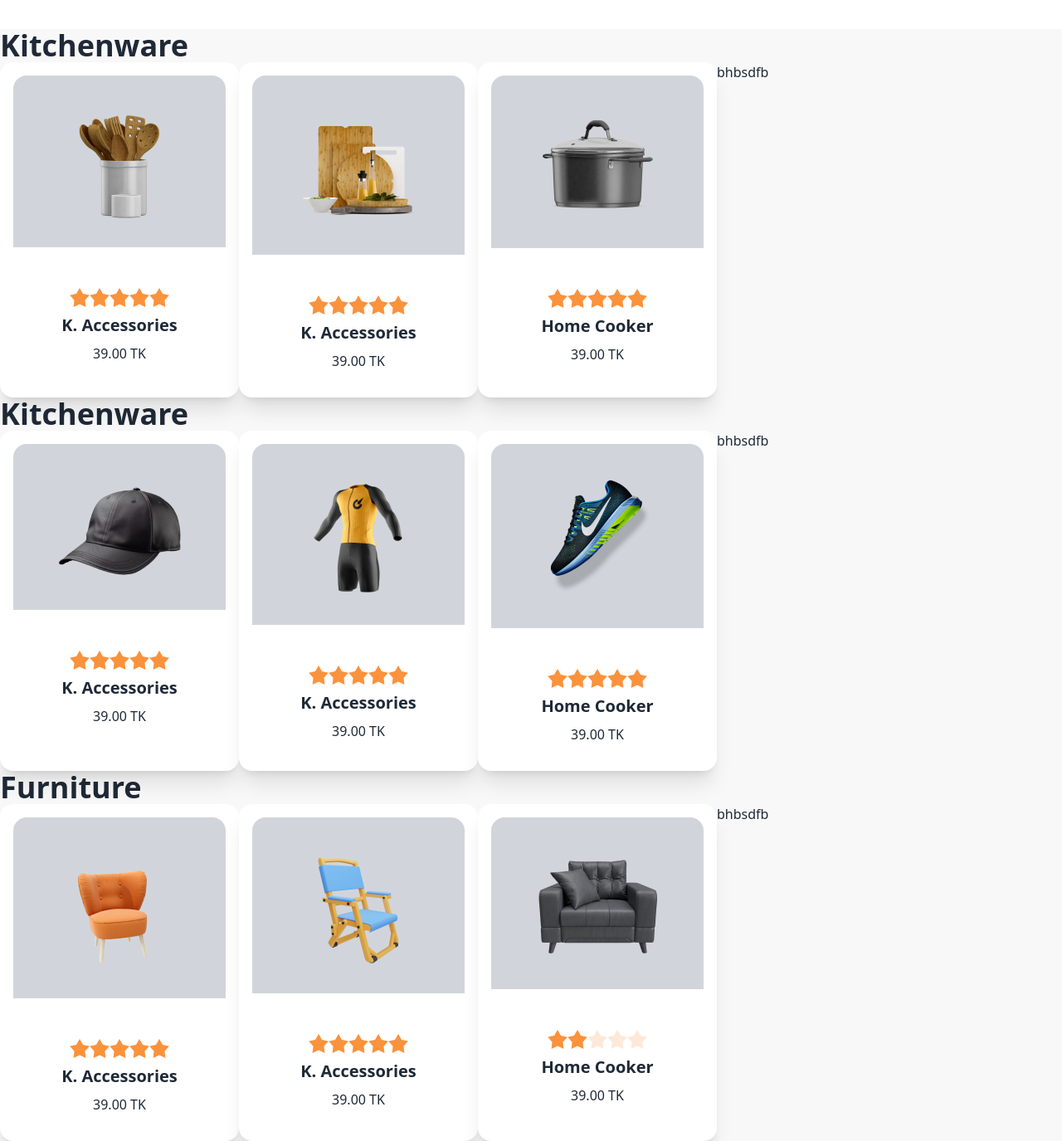
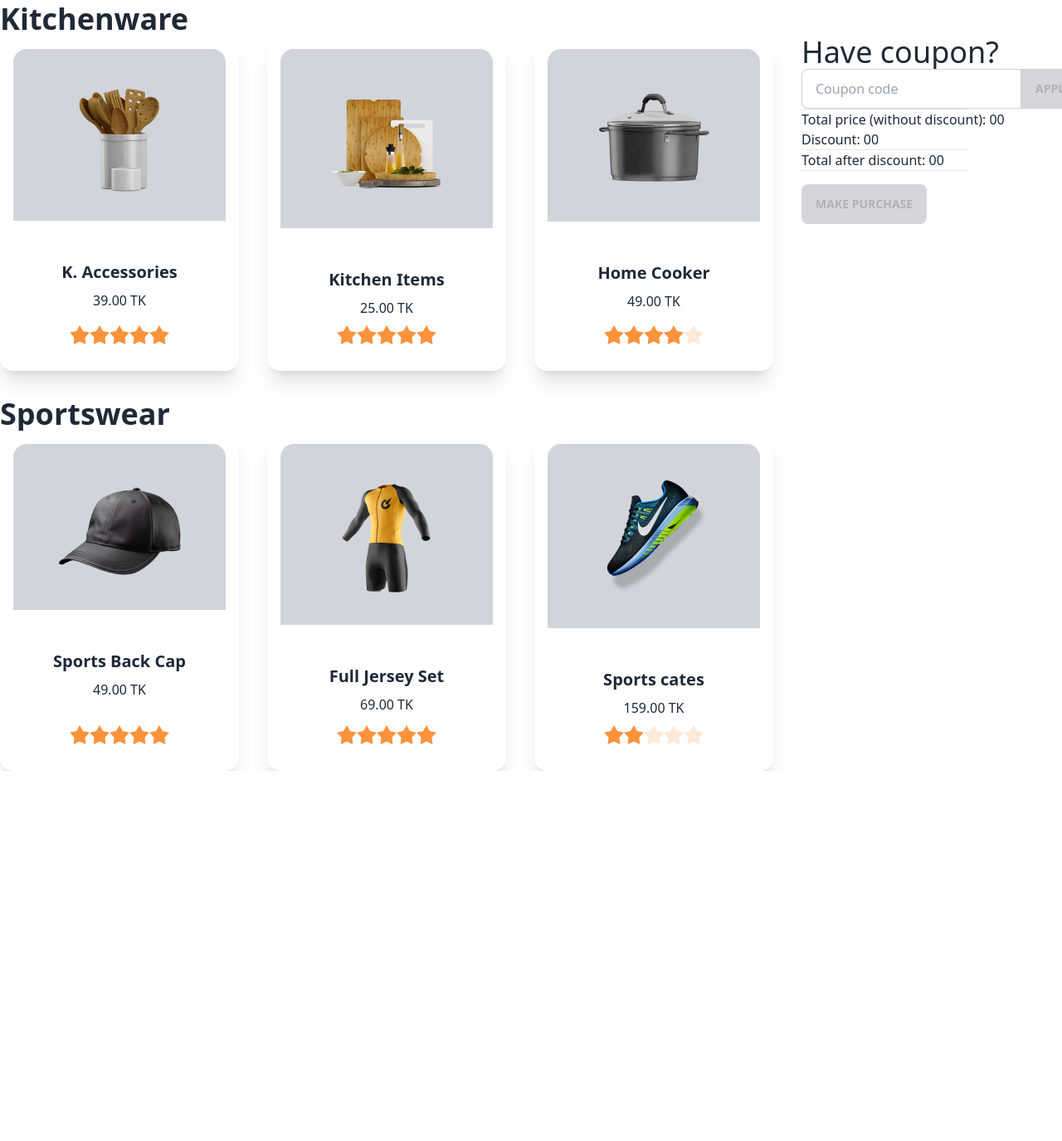
Before and after one commit to NizamChy/summer-sale, a plain HTML site: page index.html in a window 1280 px wide. Shown: the part 893-2268 px from the top of the page at 83% size. After the commit the page ends 1822 px from the top, so only its background shows below. Drawn offline with nearby package versions, Linux system fonts and the light colour scheme.

Commit message:
assignment done

```diff
--- /dev/null
+++ b/apply.js
@@ -0,0 +1,55 @@
+let total = 0;
+
+function handleCLikBtn(target) {
+  const selectedItemContainer = document.getElementById("selected-items");
+
+  const itemName = target.childNodes[3].childNodes[1].innerText;
+
+  const li = document.createElement("li");
+  li.innerText = itemName;
+  selectedItemContainer.appendChild(li);
+
+  const price = target.childNodes[3].childNodes[3].innerText.split(" ")[0];
+  total = parseInt(total) + parseInt(price);
+  document.getElementById("total").innerText = total.toFixed(2);
+
+  checkPrice();
+}
+
+function checkPrice() {
+  if (total >= 200) {
+    document.getElementById("applyButton").removeAttribute("disabled");
+  } else {
+    document.getElementById("applyButton").setAttribute("disabled", "true");
+  }
+
+  if (total > 0) {
+    document.querySelector(".cart-box button").removeAttribute("disabled");
+  } else {
+    document.querySelector(".cart-box button").setAttribute("disabled", "true");
+  }
+}
+
+const applyButton = document.getElementById("applyButton");
+const couponInput = document.getElementById("couponInput");
+const totalSpan = document.getElementById("total");
+const discountSpan = document.getElementById("discount");
+const finalTotalSpan = document.getElementById("finalTotal");
+
+applyButton.addEventListener("click", function () {
+  const couponCode = couponInput.value.trim();
+
+  if (couponCode === "SELL200") {
+    const total = parseFloat(totalSpan.innerText);
+    const discount = (total * 0.2).toFixed(2);
+
+    discountSpan.innerText = discount;
+    finalTotalSpan.innerText = (total - discount).toFixed(2);
+  } else {
+    discountSpan.innerText = "00";
+    finalTotalSpan.innerText = totalSpan.innerText;
+  }
+});
+
+document.getElementById("applyButton").setAttribute("disabled", "true");
+document.querySelector(".cart-box button").setAttribute("disabled", "true");
--- a/index.html
+++ b/index.html
@@ -15,13 +15,18 @@
     <!-- <h1>Let's start coding...</h1> -->
     <main>
       <!-- banner section goes here -->
-      <section class="max-w-screen mx-auto">
+      <section class="max-w-screen-2xl max-h-screen mx-auto overflow-x-hidden max-w-screen">
         <div class="hero min-h-screen bg-[#F9F6E2;]">
           <div class="hero-content flex-col lg:flex-row-reverse">
-            <img src="./images/Summer 1.png" class="max-w-sm rounded-lg" />
+            <img
+              src="./images/Summer 1.png"
+              class="max-w-xs md:max-w-sm rounded-lg"
+            />
             <div class="w-1/2 text-center">
-              <h3 class="text-2xl font-medium mb-8">---SALE FEVER---</h3>
-              <h2 class="text-5xl font-bold">
+              <h3 class="text-xl md:text-2xl font-normal md:font-medium mb-8">
+                ---SALE FEVER---
+              </h3>
+              <h2 class="sm:text-3xl md:text-4xl lg:text-5xl font-bold">
                 Purchase TK 200 or above & get
                 <span class="text-[#E527B2;]">20% off</span>
               </h2>
@@ -38,207 +43,345 @@
       <!-- banner section ends here -->
 
       <!-- Kitchenware section goes here -->
-      <section class="bg-[#F8F8F8;] mt-32">
-        <h1 class="text-4xl font-semibold">Kitchenware</h1>
-        <div class="flex">
+      <section class="overflow-x-hidden max-w-screen">
+        <!-- main container -->
+
+        <!-- <div class="flex flex-col lg:flex-row border-8"> -->
+        <!-- product container -->
+
+        <div class="max-w-screen-xl mx-auto font-bold mt-96 md:mt-24">
+          <h1 class="text-4xl mt-10">Kitchenware</h1>
+        </div>
+
+        <div
+          class="max-w-screen-xl mx-auto flex-1 grid grid-cols-1 md:grid-cols-2 lg:grid-cols-4 gap-2"
+        >
           <!-- card 1  -->
-          <div class="card w-72 bg-base-100 shadow-xl">
+
+          <div
+            onclick="handleCLikBtn(this)"
+            class="card w-72 bg-base-100 shadow-xl"
+          >
             <figure class="m-4 pb-8 px-10 pt-10 bg-gray-300">
               <img src="./images/prod1.png" alt="Shoes" class="rounded-xl" />
             </figure>
 
             <div class="card-body items-center text-center">
-              <div class="rating">
-                <input type="radio" name="rating-2" class="mask mask-star-2 bg-orange-400" />
-                <input type="radio" name="rating-2" class="mask mask-star-2 bg-orange-400" checked />
-                <input type="radio" name="rating-2" class="mask mask-star-2 bg-orange-400" />
-                <input type="radio" name="rating-2" class="mask mask-star-2 bg-orange-400" />
-                <input type="radio" name="rating-2" class="mask mask-star-2 bg-orange-400" />
-              </div>
               <h2 class="card-title">K. Accessories</h2>
               <p>39.00 TK</p>
+              <div class="rating">
+                <input
+                  type="radio"
+                  name="rating-2"
+                  class="mask mask-star-2 bg-orange-400"
+                />
+                <input
+                  type="radio"
+                  name="rating-2"
+                  class="mask mask-star-2 bg-orange-400"
+                  checked
+                />
+                <input
+                  type="radio"
+                  name="rating-2"
+                  class="mask mask-star-2 bg-orange-400"
+                />
+                <input
+                  type="radio"
+                  name="rating-2"
+                  class="mask mask-star-2 bg-orange-400"
+                />
+                <input
+                  type="radio"
+                  name="rating-2"
+                  class="mask mask-star-2 bg-orange-400"
+                />
+              </div>
             </div>
           </div>
           <!-- card 2  -->
-          <div class="card w-72 bg-base-100 shadow-xl">
+          <div
+            onclick="handleCLikBtn(this)"
+            class="card w-72 bg-base-100 shadow-xl"
+          >
             <figure class="m-4 pb-8 px-10 pt-10 bg-gray-300">
               <img src="./images/prod2.png" alt="Shoes" class="rounded-xl" />
             </figure>
 
             <div class="card-body items-center text-center">
+              <h2 class="card-title">Kitchen Items</h2>
+              <p>25.00 TK</p>
               <div class="rating">
-                <input type="radio" name="rating-2" class="mask mask-star-2 bg-orange-400" />
-                <input type="radio" name="rating-2" class="mask mask-star-2 bg-orange-400" checked />
-                <input type="radio" name="rating-2" class="mask mask-star-2 bg-orange-400" />
-                <input type="radio" name="rating-2" class="mask mask-star-2 bg-orange-400" />
-                <input type="radio" name="rating-2" class="mask mask-star-2 bg-orange-400" />
+                <input
+                  type="radio"
+                  name="rating-2"
+                  class="mask mask-star-2 bg-orange-400"
+                />
+                <input
+                  type="radio"
+                  name="rating-2"
+                  class="mask mask-star-2 bg-orange-400"
+                  checked
+                />
+                <input
+                  type="radio"
+                  name="rating-2"
+                  class="mask mask-star-2 bg-orange-400"
+                />
+                <input
+                  type="radio"
+                  name="rating-2"
+                  class="mask mask-star-2 bg-orange-400"
+                />
+                <input
+                  type="radio"
+                  name="rating-2"
+                  class="mask mask-star-2 bg-orange-400"
+                />
               </div>
-              <h2 class="card-title">K. Accessories</h2>
-              <p>39.00 TK</p>
             </div>
           </div>
+
           <!-- card 3  -->
-          <div class="card w-72 bg-base-100 shadow-xl">
+          <div
+            onclick="handleCLikBtn(this)"
+            class="card w-72 bg-base-100 shadow-xl"
+          >
             <figure class="m-4 pb-8 px-10 pt-10 bg-gray-300">
               <img src="./images/prod3.png" alt="Shoes" class="rounded-xl" />
             </figure>
-
             <div class="card-body items-center text-center">
+              <h2 class="card-title">Home Cooker</h2>
+              <p>49.00 TK</p>
               <div class="rating">
-                <input type="radio" name="rating-2" class="mask mask-star-2 bg-orange-400" />
-                <input type="radio" name="rating-2" class="mask mask-star-2 bg-orange-400" checked />
-                <input type="radio" name="rating-2" class="mask mask-star-2 bg-orange-400" />
-                <input type="radio" name="rating-2" class="mask mask-star-2 bg-orange-400" />
-                <input type="radio" name="rating-2" class="mask mask-star-2 bg-orange-400" />
+                <input
+                  type="radio"
+                  name="rating-3"
+                  class="mask mask-star-2 bg-orange-400"
+                />
+                <input
+                  type="radio"
+                  name="rating-3"
+                  class="mask mask-star-2 bg-orange-400"
+                />
+                <input
+                  type="radio"
+                  name="rating-3"
+                  class="mask mask-star-2 bg-orange-400"
+                />
+                <input
+                  type="radio"
+                  name="rating-3"
+                  class="mask mask-star-2 bg-orange-400"
+                  checked
+                />
+                <input
+                  type="radio"
+                  name="rating-3"
+                  class="mask mask-star-2 bg-orange-400"
+                />
               </div>
-              <h2 class="card-title">Home Cooker</h2>
-              <p>39.00 TK</p>
             </div>
           </div>
 
+          <!-- cart container -->
+          <div class="w-[400px]">
+            <div class="text-4xl">
+              <h2>Have coupon?</h2>
+              <div class="form-control">
+                <div class="input-group">
+                  <input
+                    type="text"
+                    placeholder="Coupon code"
+                    id="couponInput"
+                    class="input input-bordered"
+                  />
+                  <button id="applyButton" class="btn btn-secondary">
+                    Apply
+                  </button>
+                </div>
+              </div>
+            </div>
 
-          <div>
-            <p>bhbsdfb</p>
+            <div class="selected-items list-decimal" id="selected-items">
+              <!-- Cart items will be added here -->
+            </div>
+            <div class="cart-box">
+              <hr class="w-1/2" />
+              <h6>
+                Total price (without discount): <span id="total">00</span>
+              </h6>
+              <h6>Discount: <span id="discount">00</span></h6>
+              <hr class="w-1/2" />
+              <h5>Total after discount: <span id="finalTotal">00</span></h5>
+
+              <hr class="w-1/2" />
+              <button
+                class="btn btn-secondary mt-4"
+                onclick="my_modal_1.showModal()"
+              >
+                Make Purchase
+              </button>
+              <dialog id="my_modal_1" class="modal">
+                <form method="dialog" class="modal-box ">
+                  <img src="./images/congo.png" alt="" />
+                  <h3 class="font-bold text-lg">Congratulations</h3>
+                  <p class="py-4">Your Purchase the product</p>
+                  <div class="modal-action">
+                    <button id="reloadButton" class="btn btn-secondary">Go Home</button>
+                    <script>
+                      const reloadButton =
+                        document.getElementById("reloadButton");
+
+                      reloadButton.addEventListener("click", function () {
+                        window.location.href = "/";
+                      });
+                    </script>
+                  </div>
+                </form>
+              </dialog>
+            </div>
           </div>
         </div>
-      </section>
-      <!-- Kitchenware section ends here -->
 
-      <!-- Sportswear section goes here -->
-      <section class="bg-[#F8F8F8;]">
-        <h1 class="text-4xl font-semibold">Kitchenware</h1>
-        <div class="flex">
-          <!-- card 1  -->
-          <div class="card w-72 bg-base-100 shadow-xl">
+        <div class="max-w-screen-xl mx-auto font-bold mt-8">
+          <h1 class="text-4xl">Sportswear</h1>
+        </div>
+        <!-- card 4  -->
+        <div
+          class="max-w-screen-xl mx-auto flex-1 grid grid-cols-1 md:grid-cols-2 lg:grid-cols-4 gap-2"
+        >
+          <div
+            onclick="handleCLikBtn(this)"
+            class="card w-72 bg-base-100 shadow-xl"
+          >
             <figure class="m-4 pb-8 px-10 pt-10 bg-gray-300">
               <img src="./images/prod4.png" alt="Shoes" class="rounded-xl" />
             </figure>
 
             <div class="card-body items-center text-center">
+              <h2 class="card-title">Sports Back Cap</h2>
+              <p>49.00 TK</p>
               <div class="rating">
-                <input type="radio" name="rating-2" class="mask mask-star-2 bg-orange-400" />
-                <input type="radio" name="rating-2" class="mask mask-star-2 bg-orange-400" checked />
-                <input type="radio" name="rating-2" class="mask mask-star-2 bg-orange-400" />
-                <input type="radio" name="rating-2" class="mask mask-star-2 bg-orange-400" />
-                <input type="radio" name="rating-2" class="mask mask-star-2 bg-orange-400" />
+                <input
+                  type="radio"
+                  name="rating-2"
+                  class="mask mask-star-2 bg-orange-400"
+                />
+                <input
+                  type="radio"
+                  name="rating-2"
+                  class="mask mask-star-2 bg-orange-400"
+                  checked
+                />
+                <input
+                  type="radio"
+                  name="rating-2"
+                  class="mask mask-star-2 bg-orange-400"
+                />
+                <input
+                  type="radio"
+                  name="rating-2"
+                  class="mask mask-star-2 bg-orange-400"
+                />
+                <input
+                  type="radio"
+                  name="rating-2"
+                  class="mask mask-star-2 bg-orange-400"
+                />
               </div>
-              <h2 class="card-title">K. Accessories</h2>
-              <p>39.00 TK</p>
             </div>
           </div>
-          <!-- card 2  -->
-          <div class="card w-72 bg-base-100 shadow-xl">
+          <!-- card 5  -->
+          <div
+            onclick="handleCLikBtn(this)"
+            class="card w-72 bg-base-100 shadow-xl"
+          >
             <figure class="m-4 pb-8 px-10 pt-10 bg-gray-300">
               <img src="./images/prod5.png" alt="Shoes" class="rounded-xl" />
             </figure>
 
             <div class="card-body items-center text-center">
+              <h2 class="card-title">Full Jersey Set</h2>
+              <p>69.00 TK</p>
               <div class="rating">
-                <input type="radio" name="rating-2" class="mask mask-star-2 bg-orange-400" />
-                <input type="radio" name="rating-2" class="mask mask-star-2 bg-orange-400" checked />
-                <input type="radio" name="rating-2" class="mask mask-star-2 bg-orange-400" />
-                <input type="radio" name="rating-2" class="mask mask-star-2 bg-orange-400" />
-                <input type="radio" name="rating-2" class="mask mask-star-2 bg-orange-400" />
+                <input
+                  type="radio"
+                  name="rating-2"
+                  class="mask mask-star-2 bg-orange-400"
+                />
+                <input
+                  type="radio"
+                  name="rating-2"
+                  class="mask mask-star-2 bg-orange-400"
+                  checked
+                />
+                <input
+                  type="radio"
+                  name="rating-2"
+                  class="mask mask-star-2 bg-orange-400"
+                />
+                <input
+                  type="radio"
+                  name="rating-2"
+                  class="mask mask-star-2 bg-orange-400"
+                />
+                <input
+                  type="radio"
+                  name="rating-2"
+                  class="mask mask-star-2 bg-orange-400"
+                />
               </div>
-              <h2 class="card-title">K. Accessories</h2>
-              <p>39.00 TK</p>
             </div>
           </div>
-          <!-- card 3  -->
-          <div class="card w-72 bg-base-100 shadow-xl">
+
+          <!-- card 6  -->
+          <div
+            onclick="handleCLikBtn(this)"
+            class="card w-72 bg-base-100 shadow-xl"
+          >
             <figure class="m-4 pb-8 px-10 pt-10 bg-gray-300">
               <img src="./images/prod6.png" alt="Shoes" class="rounded-xl" />
             </figure>
 
             <div class="card-body items-center text-center">
+              <h2 class="card-title">Sports cates</h2>
+              <p>159.00 TK</p>
               <div class="rating">
-                <input type="radio" name="rating-2" class="mask mask-star-2 bg-orange-400" />
-                <input type="radio" name="rating-2" class="mask mask-star-2 bg-orange-400" checked />
-                <input type="radio" name="rating-2" class="mask mask-star-2 bg-orange-400" />
-                <input type="radio" name="rating-2" class="mask mask-star-2 bg-orange-400" />
-                <input type="radio" name="rating-2" class="mask mask-star-2 bg-orange-400" />
+                <input
+                  type="radio"
+                  name="rating-2"
+                  class="mask mask-star-2 bg-orange-400"
+                />
+                <input
+                  type="radio"
+                  name="rating-2"
+                  class="mask mask-star-2 bg-orange-400"
+                  checked
+                />
+                <input
+                  type="radio"
+                  name="rating-2"
+                  class="mask mask-star-2 bg-orange-400"
+                />
+                <input
+                  type="radio"
+                  name="rating-2"
+                  class="mask mask-star-2 bg-orange-400"
+                />
+                <input
+                  type="radio"
+                  name="rating-2"
+                  class="mask mask-star-2 bg-orange-400"
+                />
               </div>
-              <h2 class="card-title">Home Cooker</h2>
-              <p>39.00 TK</p>
             </div>
-          </div>
-
-
-          <div>
-            <p>bhbsdfb</p>
           </div>
         </div>
       </section>
-      <!-- Sportswear section ends here -->
-
-      <!-- Sportswear section goes here -->
-      <section class="bg-[#F8F8F8;]">
-        <h1 class="text-4xl font-semibold">Furniture</h1>
-        <div class="flex">
-          <!-- card 1  -->
-          <div class="card w-72 bg-base-100 shadow-xl">
-            <figure class="m-4 pb-8 px-10 pt-10 bg-gray-300">
-              <img src="./images/prod7.png" alt="Shoes" class="rounded-xl" />
-            </figure>
-
-            <div class="card-body items-center text-center">
-              <div class="rating">
-                <input type="radio" name="rating-2" class="mask mask-star-2 bg-orange-400" />
-                <input type="radio" name="rating-2" class="mask mask-star-2 bg-orange-400" checked />
-                <input type="radio" name="rating-2" class="mask mask-star-2 bg-orange-400" />
-                <input type="radio" name="rating-2" class="mask mask-star-2 bg-orange-400" />
-                <input type="radio" name="rating-2" class="mask mask-star-2 bg-orange-400" />
-              </div>
-              <h2 class="card-title">K. Accessories</h2>
-              <p>39.00 TK</p>
-            </div>
-          </div>
-          <!-- card 2  -->
-          <div class="card w-72 bg-base-100 shadow-xl">
-            <figure class="m-4 pb-8 px-10 pt-10 bg-gray-300">
-              <img src="./images/prod8.png" alt="Shoes" class="rounded-xl" />
-            </figure>
-
-            <div class="card-body items-center text-center">
-              <div class="rating">
-                <input type="radio" name="rating-2" class="mask mask-star-2 bg-orange-400" />
-                <input type="radio" name="rating-2" class="mask mask-star-2 bg-orange-400" checked />
-                <input type="radio" name="rating-2" class="mask mask-star-2 bg-orange-400" />
-                <input type="radio" name="rating-2" class="mask mask-star-2 bg-orange-400" />
-                <input type="radio" name="rating-2" class="mask mask-star-2 bg-orange-400" />
-              </div>
-              <h2 class="card-title">K. Accessories</h2>
-              <p>39.00 TK</p>
-            </div>
-          </div>
-          <!-- card 3  -->
-          <div class="card w-72 bg-base-100 shadow-xl">
-            <figure class="m-4 pb-8 px-10 pt-10 bg-gray-300">
-              <img src="./images/prod9.png" alt="Shoes" class="rounded-xl" />
-            </figure>
-
-            <div class="card-body items-center text-center">
-              <div class="rating">
-                <input type="radio" name="rating-2" class="mask mask-star-2 bg-orange-400" />
-                <input type="radio" name="rating-2" class="mask mask-star-2 bg-orange-400" checked />
-                <input type="radio" name="rating-2" class="mask mask-star-2 bg-orange-400" />
-                <input type="radio" name="rating-2" class="mask mask-star-2 bg-orange-400" />
-                <input type="radio" name="rating-2" class="mask mask-star-2 bg-orange-400" />
-              </div>
-              <h2 class="card-title">Home Cooker</h2>
-              <p>39.00 TK</p>
-            </div>
-          </div>
-
-
-          <div>
-            <p>bhbsdfb</p>
-          </div>
-        </div>
-      </section>
-      <!-- Sportswear section ends here -->
-
-
+      <!-- Kitchenware section ends here -->
     </main>
+    <!-- js code goes here  -->
+    <script src="./apply.js"></script>
   </body>
 </html>
```
